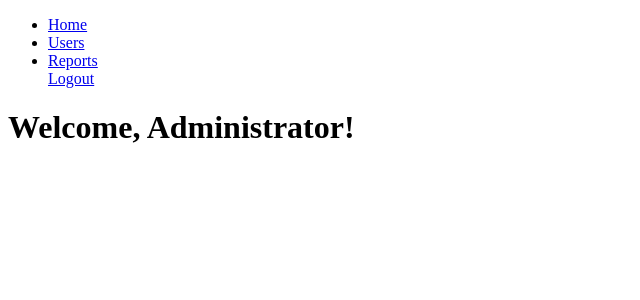
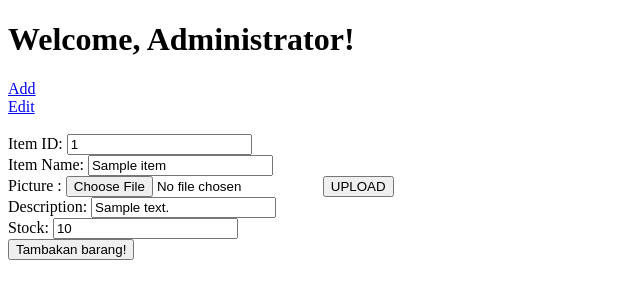
Before and after one commit to LawsonSchwantz/SecProg, a PHP site: page /adminitem.php?add_item_id in a window 1280 px wide. Shown: the top 300 px of the page, without its empty margins (0-640 px from the left). Run offline with PHP 8.4, Linux system fonts and the light colour scheme; the visitor is signed in with stand-in values (Sample User, id 1); tables that the repository leaves empty or names only in its code hold one stand-in row (values such as "Sample post"); a stand-in replaces the project's code that opens the database connection.

Commit message:
Update adminitem.php

```diff
--- a/adminitem.php
+++ b/adminitem.php
@@ -1,8 +1,8 @@
 <?php
     session_start();
     require_once(__DIR__ . '/controllers/connection.php');
-    if($_SESSION['is_admin']!==true){
-        header("Location:login.php");
+    if($_SESSION['is_admin'] !== true){
+        header("Location: login.php");
     }
 ?>
 
@@ -10,64 +10,100 @@
 <html lang="en">
 
 <head>
-    <title>Admin Item</title>
-</head>
-<body>
-<header>
-            <ul>
-                <li><a href="index.php">Home</a></li>
-                <li><a href="adminuser.php">Users</a></li>
-                <li><a href="admin.php">Reports</a></li>
-                <div id='login'><a href='controllers/logoutc.php'>Logout</a></div>
-            </ul>
-        </header>
 <h1>Welcome, Administrator!</h1>
-        <form action="adminitem.php" method="post">
+    <script>
+        function confirmDelete(itemId) {
+            var confirmDelete = confirm("Are you sure want to delete this product?");
+            if (confirmDelete) {
+                window.location.href = 'adminitem.php?delete_item_id=' + itemId;
+            }
+        }
+    </script>
     <?php
-            if($connection->error){
+        echo "<a href='adminitem.php?add_item_id'>Add</a><br>";
+        echo "<a href='adminitem.php?edit_item_id'>Edit</a><br>";
+        echo "<br>";
+
+        if ($connection->error) {
             die($connection->error);
         }
 
         $result = $connection->query("SELECT * FROM items");
         while ($row = $result->fetch_assoc()) {
-                // if (isset($_GET['edit_item_id'])) {
-                //     echo '<form action="admin.php" method="post">';
-                //     echo "Item ID: <input type=\"text\" name=\"item_id\" value=\"". $row["item_id"] ."\"> <br>";
-                //     echo "Item Name: <input type=\"text\" name=\"item_name\" value=\"". $row["item_name"] ."\"> <br>";
-                //     echo "Picture: <input type=\"text\" name=\"item_picture\" value=\"". $row["item_picture"] ."\"> <br>";
-                //     echo "Description: <input type=\"text\" name=\"item_desc\" value=\"". $row["item_desc"] ."\"> <br>";
-                //     echo "Stock: <input type=\"text\" name=\"item_stock\" value=\"". $row["item_stock"] ."\"><br><input type='submit' value='Edit'><br><br>";
+            if(isset($_GET['add_item_id'])){
+                echo '<form action="item.php" method="post">';
+                echo 'Item ID: <input type="text" name="item_id" value="' . htmlspecialchars($row["item_id"]) . '"> <br>';
+                echo 'Item Name: <input type="text" name="item_name" value="' . htmlspecialchars($row["item_name"]) . '"> <br>';
+                // echo 'Picture : <input type="text" name="item_picture" value="' . htmlspecialchars($row["item_picture"]) . '"> <br>';
+                echo 'Picture :
+                <form action="TESTUPLOAD.php" method="POST" enctype="multipart/form-data">
+                    <input type="file" name="file">
+                    <button type="submit" name="submit">UPLOAD</button>
+                </form>';
 
-                    if(isset($_GET['delete_item_id'])) {
-                        echo "Item ID: " . $row["item_id"] . '<br>';
+                echo 'Description: <input type="text" name="item_desc" value="' . htmlspecialchars($row["item_desc"]) . '"> <br>';
+                echo 'Stock: <input type="text" name="item_stock" value="' . htmlspecialchars($row["item_stock"]) . '"> <br>';
+                echo '<input type="submit" name="submit" value="Tambakan barang!">';
+                echo '</form><br><br>';
+            }
+
+            else if (isset($_GET['edit_item_id'])) {
+                echo '<form action="adminitem.php" method="post">';
+                echo 'Item ID: <input type="text" name="item_id" value="' . htmlspecialchars($row["item_id"]) . '"> <br>';
+                echo 'Item Name: <input type="text" name="item_name" value="' . htmlspecialchars($row["item_name"]) . '"> <br>';
+                echo 'Picture : <input type="text" name="item_picture" value="' . htmlspecialchars($row["item_picture"]) . '"> <br>';
+                echo 'Description: <input type="text" name="item_desc" value="' . htmlspecialchars($row["item_desc"]) . '"> <br>';
+                echo 'Stock: <input type="text" name="item_stock" value="' . htmlspecialchars($row["item_stock"]) . '"> <br>';
+                echo '<input type="submit" name="submit" value="Done Edit">';
+                echo '</form><br><br>';
+            }
+
+            else {
+                echo 'Item ID: ' . $row["item_id"] . '<br>';
                 echo "Item Name: " . $row["item_name"] . "<br>";
-                        echo "Picture: " . $row["item_picture"] . "<br>";
+                echo "Picture : <img class = 'item-image' src='" . $row['item_picture'] . "' alt='Item Picture'><br>";
                 echo "Description: " . $row["item_desc"] . "<br>";
                 echo "Stock: " . $row["item_stock"] . "<br>";
-                        echo "<div class = 'delete'><a href='adminitem.php?delete_item_id=" . $row["item_id"] . "'>Delete</a><br><br></div>";
+                echo "<a href='#' onclick='confirmDelete(" . $row["item_id"] . ")'>Delete</a><br><br>";
             }
     }
 
-
-            if (isset($_POST['edit_item_id'])) {
-                $edit_item_id = $_POST['edit_item_id'];
+    if(isset($_POST['add_item_id'])){
+        $item_id = $_POST['item_id'];
         $item_name = $_POST['item_name'];
         $item_picture = $_POST['item_picture'];
         $item_desc = $_POST['item_desc'];
         $item_stock = $_POST['item_stock'];
 
-                $edit_query = "UPDATE items SET item_name = ?, item_picture = ?, item_desc = ?, item_stock = ? WHERE item_id = ?";
-                $stmt = $connection->prepare($edit_query);
-                $stmt->bind_param("ssssi", $item_name, $item_picture, $item_desc, $item_stock, $edit_item_id);
+        $insert_query = "INSERT INTO items (item_id, item_name, item_picture, item_desc, item_stock) VALUES (?, ?, ?, ?, ?)";
+        $stmt = $connection->prepare($insert_query);
+        $stmt->bind_param("isssi", $item_id, $item_name, $item_picture, $item_desc, $item_stock);
         $stmt->execute();
         $stmt->close();
+        $_SESSION['item_success'] = "Item has been successfully updated!";
+        header("Location: item.php");
+        exit();
+    }
 
+    if (isset($_POST['item_id'])) {
+        $item_id = $_POST['item_id'];
+        $item_name = $_POST['item_name'];
+        $item_picture = $_POST['item_picture'];
+        $item_desc = $_POST['item_desc'];
+        $item_stock = $_POST['item_stock'];
+
+        $edit_query = "UPDATE items SET item_name = ?, item_desc = ?, item_stock = ? WHERE item_id = ?";
+        $stmt = $connection->prepare($edit_query);
+        $stmt->bind_param("ssii", $item_name, $item_desc, $item_stock, $item_id);
+        $stmt->execute();
+        $stmt->close();
+        $_SESSION['item_success'] = "Item has been successfully updated!";
         header("Location: adminitem.php");
         exit();
     }
 
     if (isset($_GET['delete_item_id'])) {
-                $report_id = $_GET['delete_item_id'];
+        $item_id = $_GET['delete_item_id'];
         $delete_query = "DELETE FROM items WHERE item_id = ?";
         $stmt = $connection->prepare($delete_query);
         $stmt->bind_param("i", $item_id);
@@ -78,6 +114,5 @@
         exit();
     }
     ?>
-
     </body>
 </html>
```
Lines whose indentation alone changed are shown as unchanged.
